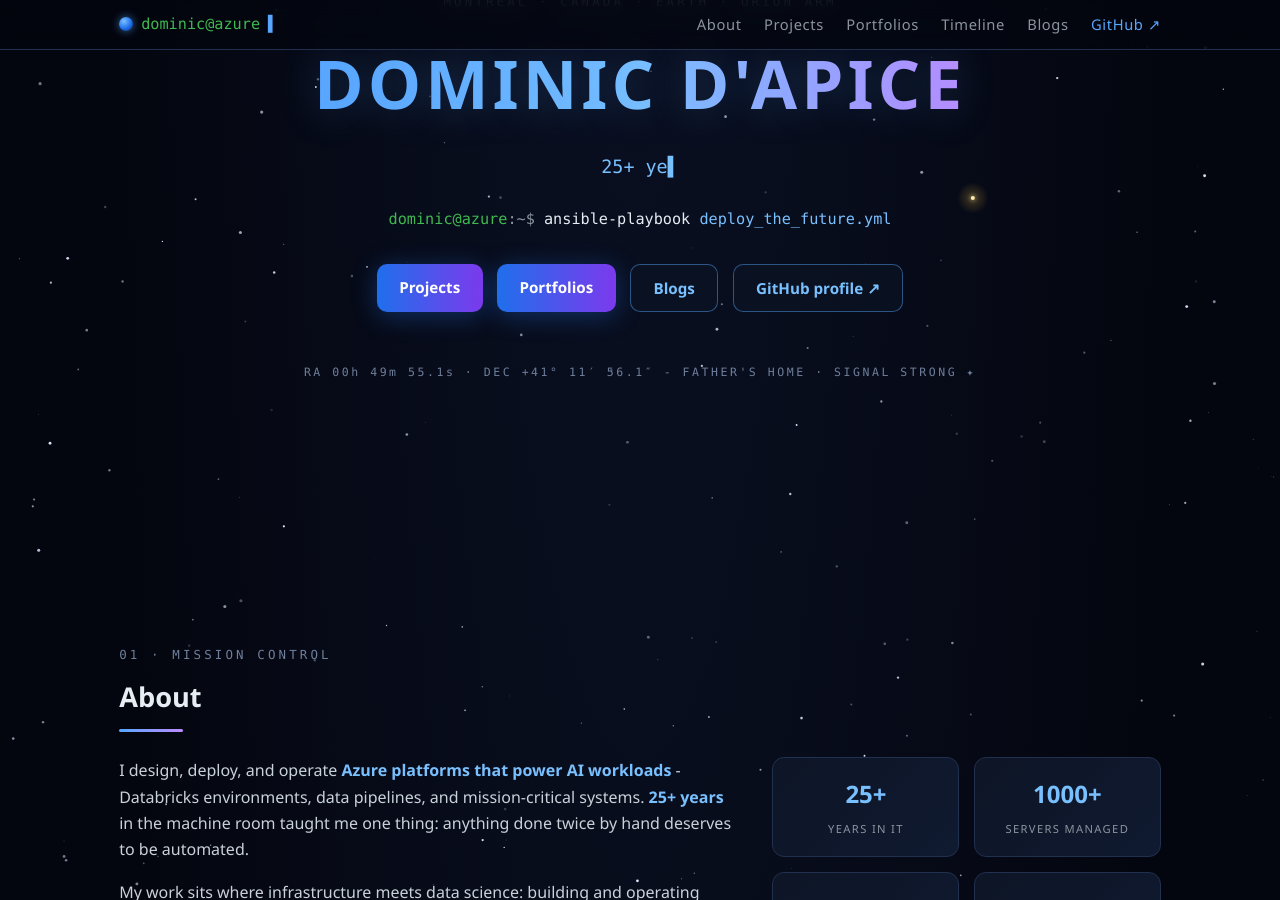
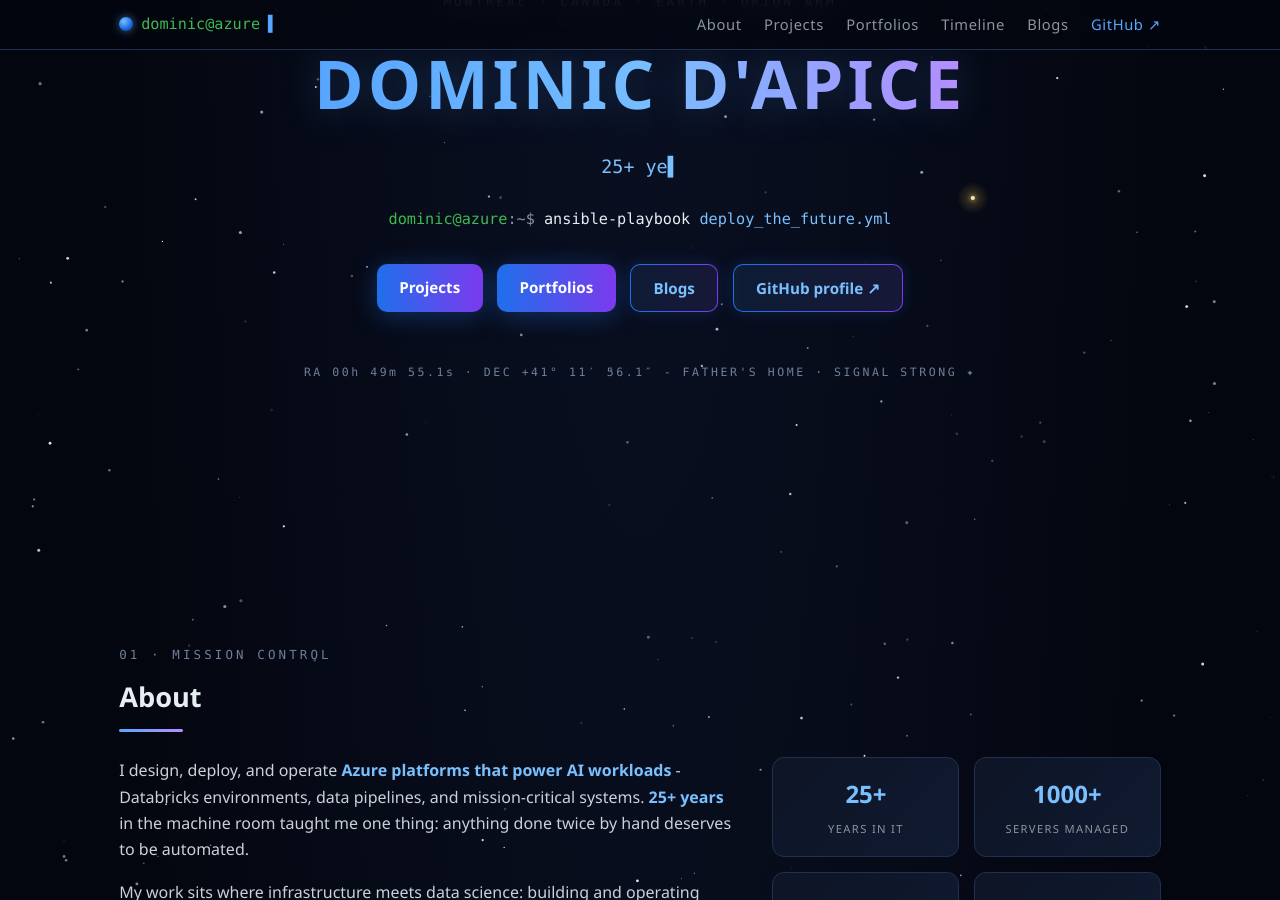
Before and after one commit to dapiced/dapiced.github.io, a Jekyll site: the page built from index.html, in a window 1280 px wide and 900 px high, scrolled down 269 px. Built offline with Jekyll 4.4.1, drawn with Linux system fonts in a browser that asks for light colours.

Commit message:
Ghost buttons: gradient outline matching primary buttons
Replace the flat blue border with the same blue-to-purple gradient as
btn-primary, drawn in the border area via a padding-box/border-box
double background, plus a soft glow. Keeps the dark interior so the
primary/secondary hierarchy stays readable.

Co-Authored-By: Claude Fable 5 <noreply@anthropic.com>

```diff
--- a/assets/css/style.css
+++ b/assets/css/style.css
@@ -244,13 +244,16 @@ a:hover { color: var(--lightblue); text-decoration: underline; }
 
 .btn-ghost {
   color: var(--lightblue);
-  background: rgba(13, 21, 38, 0.6);
-  border-color: rgba(88, 166, 255, 0.45);
+  border-color: transparent;
+  background:
+    linear-gradient(rgba(13, 21, 38, 0.92), rgba(13, 21, 38, 0.92)) padding-box,
+    linear-gradient(90deg, #1f6feb, #7c3aed) border-box;
+  box-shadow: 0 0 16px rgba(31, 111, 235, 0.2);
 }
 .btn-ghost:hover {
-  border-color: var(--cyan);
+  border-color: transparent;
   color: #fff;
-  box-shadow: 0 4px 20px rgba(88, 166, 255, 0.25);
+  box-shadow: 0 4px 24px rgba(124, 58, 237, 0.4);
 }
 
 .hero-coords {
```
